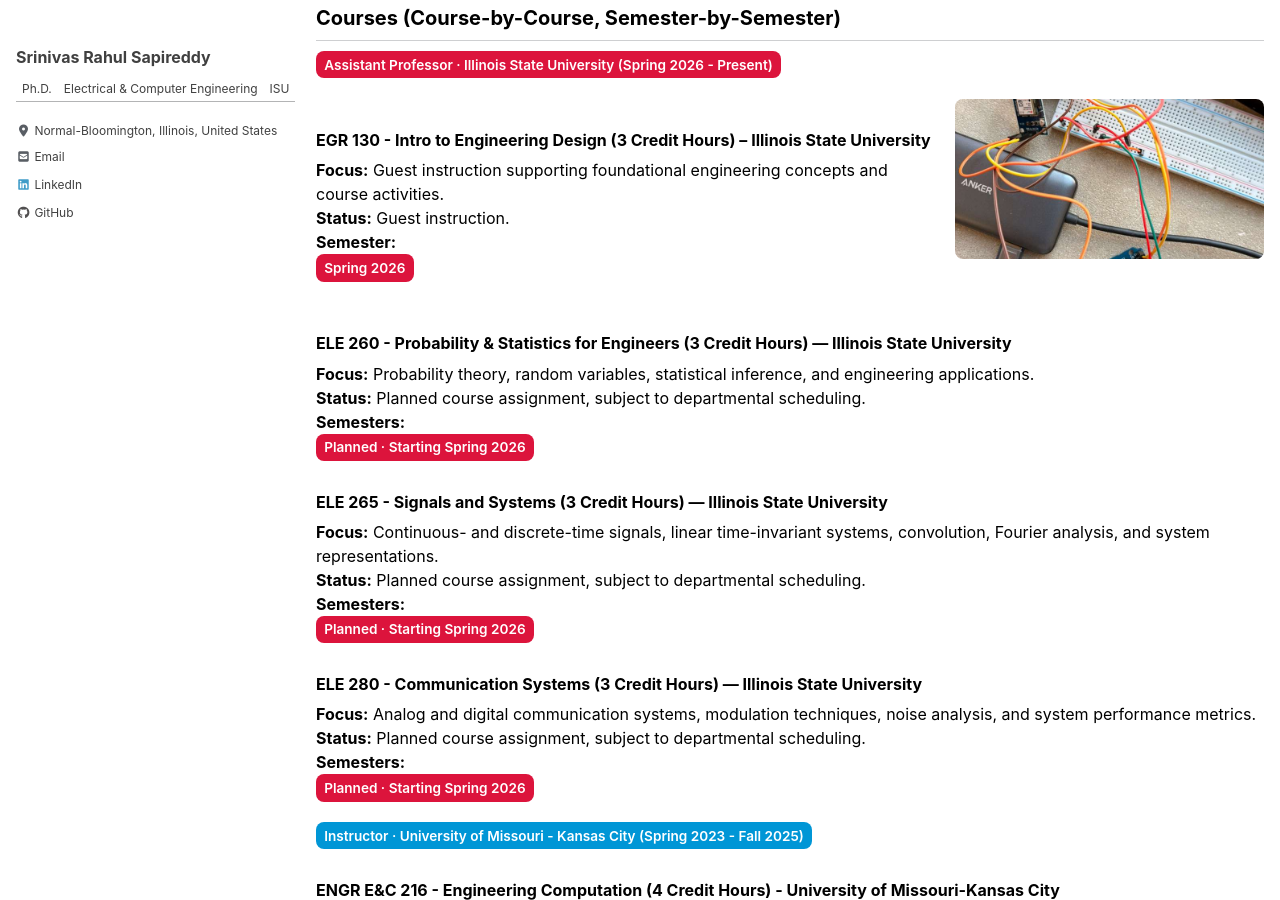
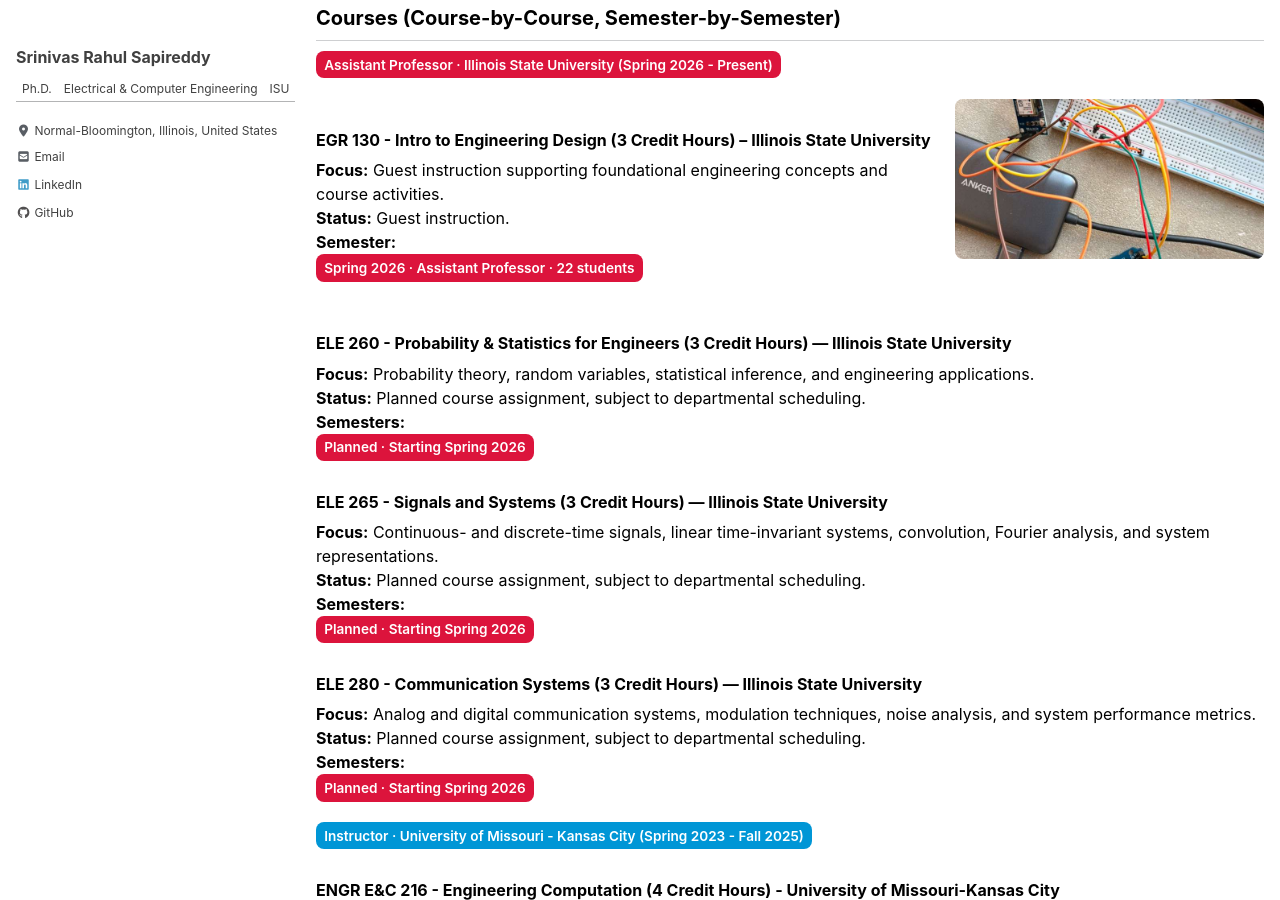
Before and after one commit to srsapireddy/srsapireddy.github.io, a Jekyll site: the page built from _pages/teaching.md, in a window 1280 px wide and 900 px high, scrolled down 414 px. Built offline with Jekyll 4.4.1, drawn with Linux system fonts in a browser that asks for light colours; cached includes are drawn as plain includes; nearby versions of some CDN libraries.

Commit message:
Update teaching.md

```diff
--- a/_pages/teaching.md
+++ b/_pages/teaching.md
@@ -60,7 +60,7 @@ toc: false
       <strong>Focus:</strong> Guest instruction supporting foundational engineering concepts and course activities. <br>
       <strong>Status:</strong> Guest instruction. <br>
       <strong>Semester:</strong><br>
-      <span class="badge2">Spring 2026</span>
+      <span class="badge2">Spring 2026 · Assistant Professor · 22 students</span>
     </p>
   </div>
 
```
